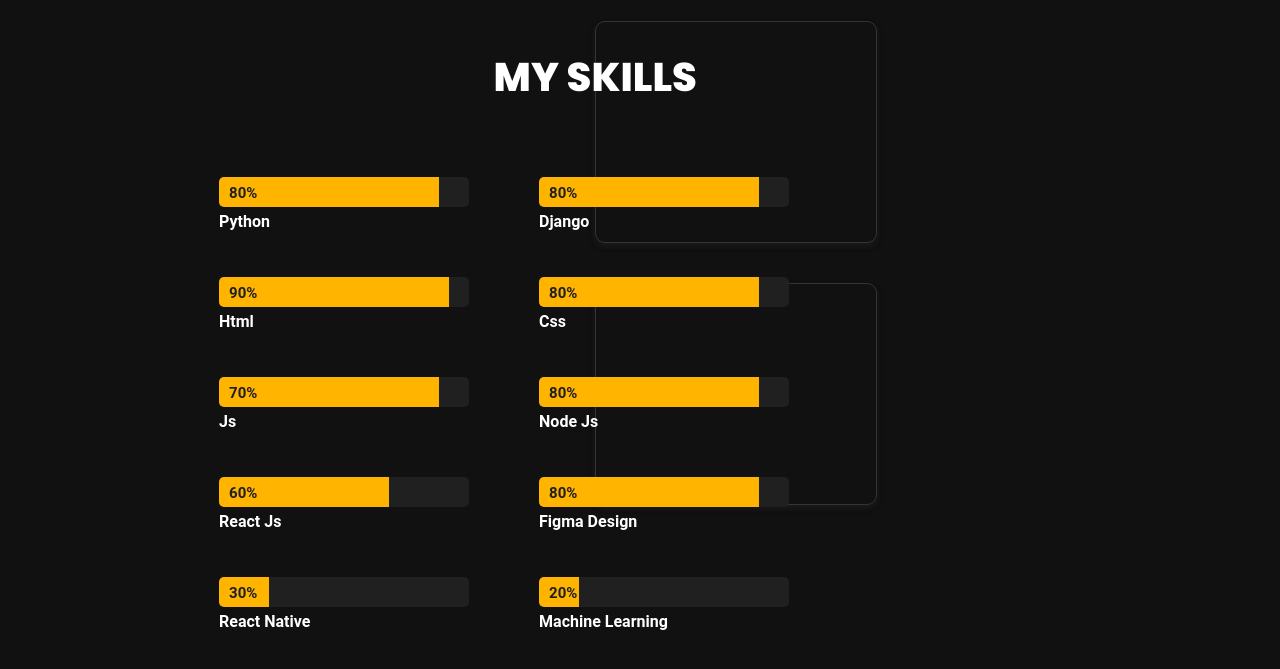
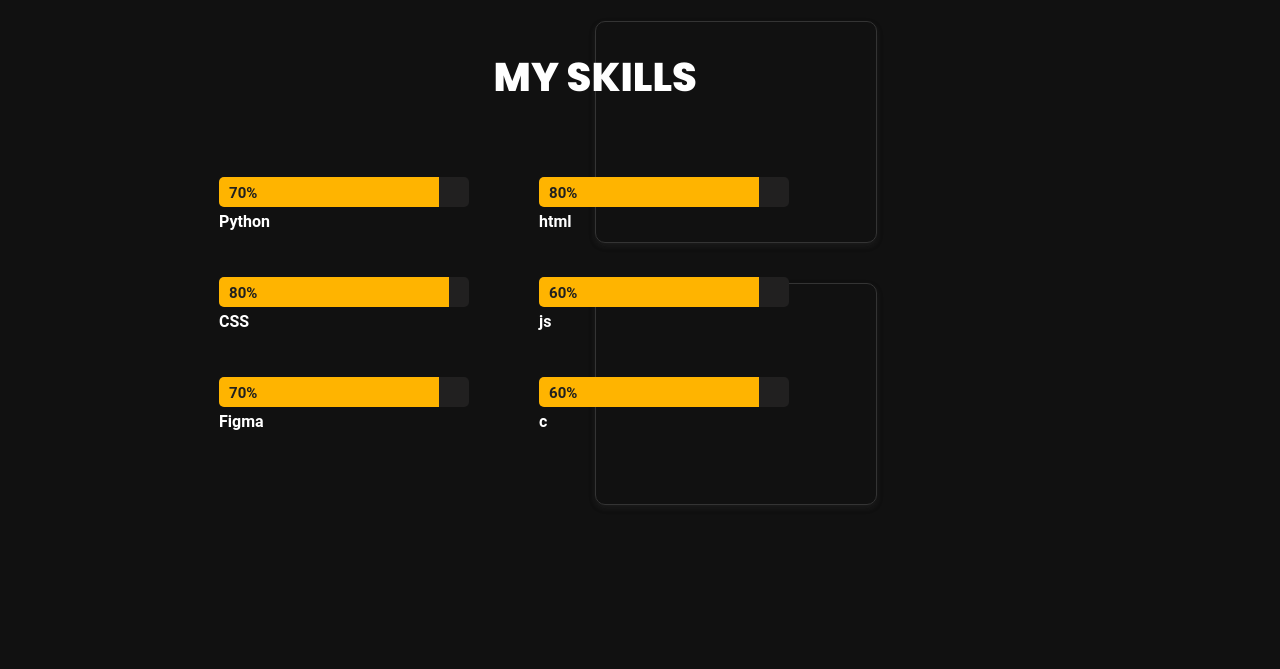
Before and after one commit to KoheliAkter/koheli, a plain HTML site: page about.html in a window 1280 px wide. Shown: the part 673-1342 px from the top of the page. Drawn offline with nearby package versions, Linux system fonts and the light colour scheme; a web font is replaced by a local one.

Commit message:
personal info update

```diff
--- a/about.html
+++ b/about.html
@@ -26,20 +26,20 @@
             <div class="left_about">
                 <div class="personal_info">
                     <h2 class="personal">Personal Infos</h2>
-                    <span class="personal_span">Full Name : <span class="personal_span_value">Mahfuj Mahtab Mohot</span> </span><br>
+                    <span class="personal_span">Full Name : <span class="personal_span_value">Koheli Akter</span> </span><br>
 
-                    <span class="personal_span">Email : <span class="personal_span_value">itsmohot@gmail.com</span> </span><br>
+                    <span class="personal_span">Email : <span class="personal_span_value">koheliakter344@gmail.com</span> </span><br>
 
-                    <span class="personal_span">Number : <span class="personal_span_value">01765045048</span> </span><br>
+                    <span class="personal_span">Number : <span class="personal_span_value">01766393924</span> </span><br>
                     <span class="personal_span">Age :  <span class="personal_span_value">23</span> </span><br>
                     <span class="personal_span">Address : <span class="personal_span_value">69/2 Free Street Kathal Bagan Bazar</span> </span><br>
                     <span class="personal_span">Language : <span class="personal_span_value">English,Bangla</span> </span> <br>
                     <span class="personal_span"><ul>
                         <li><a target="_blank" href="https://www.linkedin.com/in/mahfujmahtabmohot/en?originalSubdomain=bd"><i class="fa-brands fa-linkedin k"></i></a></li>
 
-                            <li><a target="_blank" href="https://www.facebook.com/HiMohot/"><i class="fa-brands fa-facebook k"></i></a></li>
+                            <li><a target="_blank" href="https://www.facebook.com/profile.php?id=100090797205648"><i class="fa-brands fa-facebook k"></i></a></li>
 
-                                <li><a target="_blank" href="https://www.instagram.com/i.am.mohot/"><i class="fa-brands fa-instagram k"></i></a></li>
+                                <li><a target="_blank" href="https://www.instagram.com/koheli_65/"><i class="fa-brands fa-instagram k"></i></a></li>
 
                                     <li><a href=""><i class="fa-brands fa-youtube k"></i></a></li>
 
@@ -69,7 +69,7 @@
                 <div class="skill_bar">
                     <div class="skill_outerbar">
                     <div class="skill_innerbar" style="width: 220px;">
-                        <h2 class="progress">80%</h2>
+                        <h2 class="progress">70%</h2>
                     </div>
 
                     </div>
@@ -86,31 +86,31 @@
 
                     </div>
                     <div class="skill_name_box">
-                        <h4 class="skill_name">Django</h4>
+                        <h4 class="skill_name">html</h4>
                     </div>
                 </div>
 
                 <div class="skill_bar">
                     <div class="skill_outerbar">
                     <div class="skill_innerbar" style="width: 230px;">
-                        <h2 class="progress">90%</h2>
+                        <h2 class="progress">80%</h2>
                     </div>
 
                     </div>
                     <div class="skill_name_box">
-                        <h4 class="skill_name">Html</h4>
+                        <h4 class="skill_name">CSS</h4>
                     </div>
                 </div>
 
                 <div class="skill_bar">
                     <div class="skill_outerbar">
                     <div class="skill_innerbar" style="width: 220px;">
-                        <h2 class="progress">80%</h2>
+                        <h2 class="progress">60%</h2>
                     </div>
 
                     </div>
                     <div class="skill_name_box">
-                        <h4 class="skill_name">Css</h4>
+                        <h4 class="skill_name">js</h4>
                     </div>
                 </div>
                 <div class="skill_bar">
@@ -121,65 +121,24 @@
 
                     </div>
                     <div class="skill_name_box">
-                        <h4 class="skill_name">Js</h4>
+                        <h4 class="skill_name">Figma</h4>
                     </div>
                 </div>
                 <div class="skill_bar">
                     <div class="skill_outerbar">
                     <div class="skill_innerbar" style="width: 220px;">
-                        <h2 class="progress">80%</h2>
-                    </div>
-
-                    </div>
-                    <div class="skill_name_box">
-                        <h4 class="skill_name">Node Js</h4>
-                    </div>
-                </div>
-                <div class="skill_bar">
-                    <div class="skill_outerbar">
-                    <div class="skill_innerbar" style="width: 170px;">
                         <h2 class="progress">60%</h2>
                     </div>
 
                     </div>
                     <div class="skill_name_box">
-                        <h4 class="skill_name">React Js</h4>
-                    </div>
-                </div>
-                <div class="skill_bar">
-                    <div class="skill_outerbar">
-                    <div class="skill_innerbar" style="width: 220px;">
-                        <h2 class="progress">80%</h2>
-                    </div>
-
-                    </div>
-                    <div class="skill_name_box">
-                        <h4 class="skill_name"> Figma Design</h4>
-                    </div>
-                </div>
-                <div class="skill_bar">
-                    <div class="skill_outerbar">
-                    <div class="skill_innerbar" style="width: 50px;">
-                        <h2 class="progress">30%</h2>
-                    </div>
-
-                    </div>
-                    <div class="skill_name_box">
-                        <h4 class="skill_name">React Native</h4>
+                        <h4 class="skill_name">c</h4>
                     </div>
                 </div>
 
-                <div class="skill_bar">
-                    <div class="skill_outerbar">
-                    <div class="skill_innerbar" style="width: 40px;">
-                        <h2 class="progress">20%</h2>
-                    </div>
 
-                    </div>
-                    <div class="skill_name_box">
-                        <h4 class="skill_name">Machine Learning</h4>
-                    </div>
-                </div>
+
+
 
 
             </div>
```
Also changed, not shown: index.html (+2 -2 lines), project.html (+1 -1 lines).
